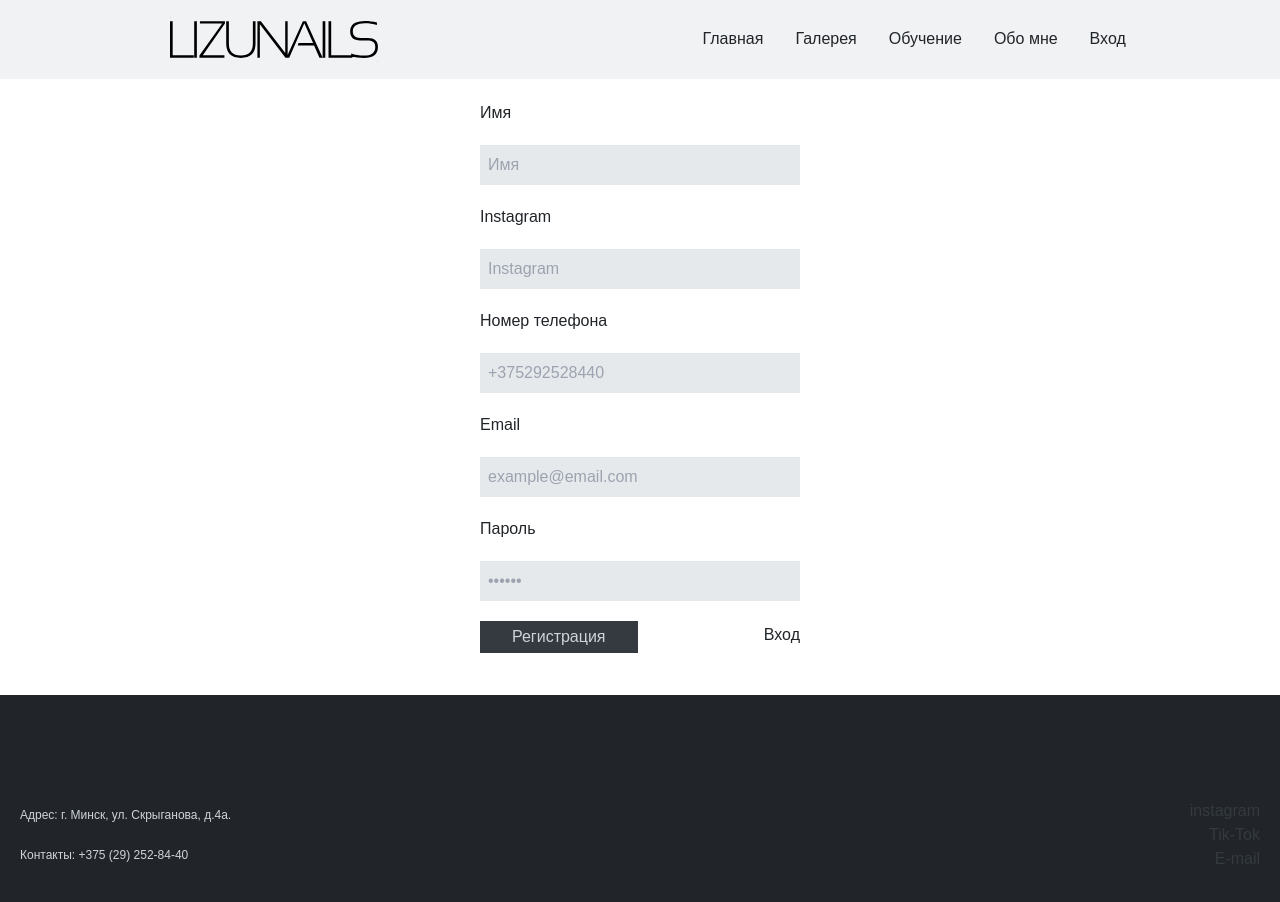
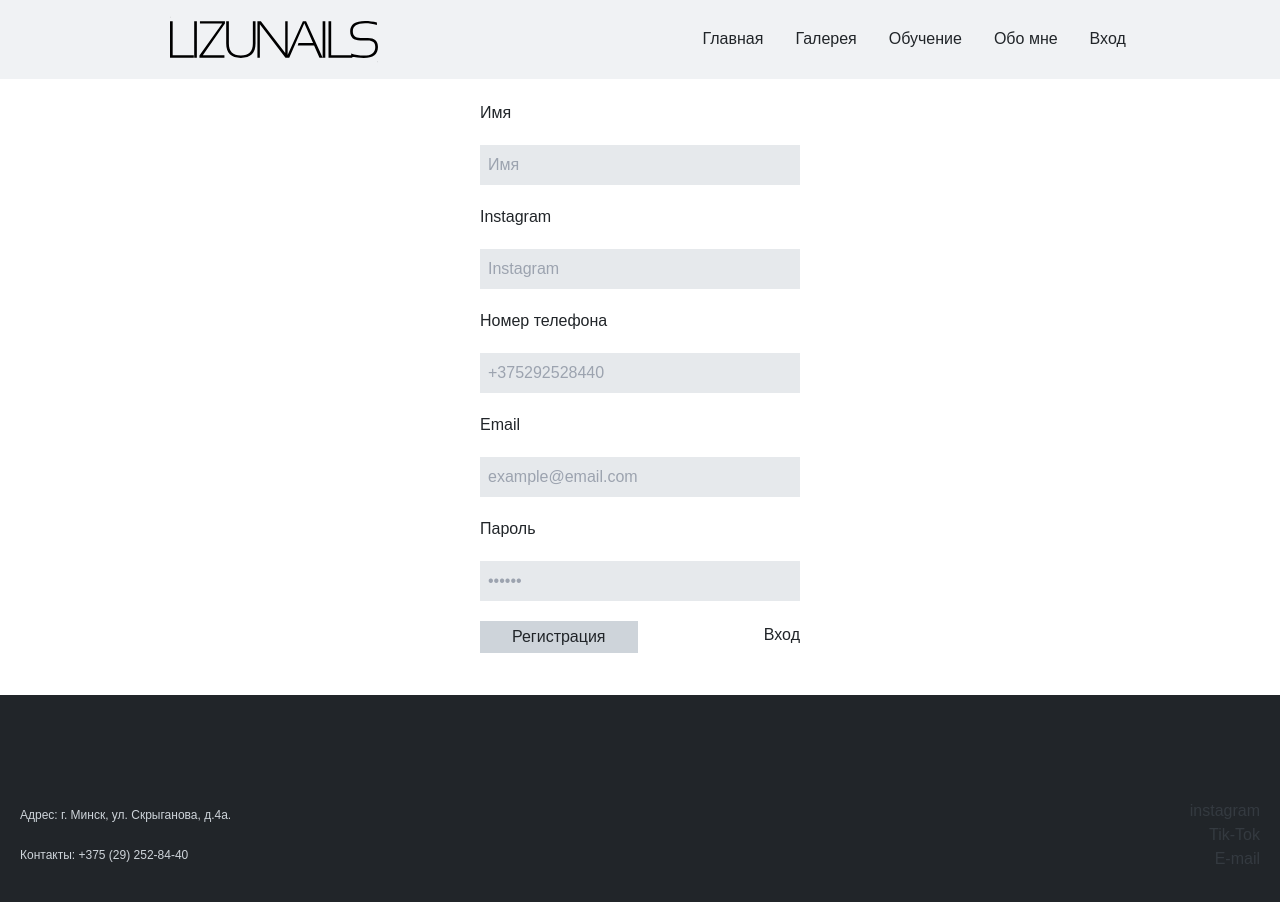
Before and after one commit to JaZhKa/Lizu-Nails, a React (Vite) app in the folder frontend/: page /signup in a window 1280 px wide. Shown: the top 902 px of the page. Built offline with nearby package versions, Linux system fonts and the light colour scheme.

Commit message:
fix login & signup validation

```diff
--- a/frontend/src/pages/Login.jsx
+++ b/frontend/src/pages/Login.jsx
@@ -90,9 +90,12 @@ const Login = () => {
         <Button
           disabled={
             !isLoaded ||
+            email.isEmpty ||
             email.minLengthError ||
+            email.maxLengthError ||
+            email.isEmailError ||
+            password.isEmpty ||
             password.minLengthError ||
-            email.maxLengthError ||
             password.maxLengthError
           }
         >
@@ -100,7 +103,7 @@ const Login = () => {
         </Button>
         <Anchor to={"/signup"}>Регистрация</Anchor>
       </div>
-      {error && <p className="text-xs text-error">{error}</p>}
+      {error && <p className="text-xs text-error">Не корректнае данные</p>}
     </form>
   );
 };
--- a/frontend/src/pages/Signup.jsx
+++ b/frontend/src/pages/Signup.jsx
@@ -19,7 +19,11 @@ const Signup = () => {
     minLength: 2,
     isEmpty: true,
   });
-  const instagramNickname = useInput("", { maxLength: 30, isEmpty: true });
+  const instagramNickname = useInput("", {
+    maxLength: 30,
+    minLength: 1,
+    isEmpty: true,
+  });
   const phoneNumber = useInput("", {
     maxLength: 13,
     minLength: 13,
@@ -95,7 +99,9 @@ const Signup = () => {
         Instagram
       </Input>
       {instagramNickname.isDirty &&
-        (instagramNickname.isEmpty || instagramNickname.maxLengthError) && (
+        (instagramNickname.isEmpty ||
+          instagramNickname.minLengthError ||
+          instagramNickname.maxLengthError) && (
           <div className="text-xs text-error">
             {instagramNickname.errorMessage}
           </div>
@@ -186,10 +192,33 @@ const Signup = () => {
           <div className="text-xs text-error">{password.errorMessage}</div>
         )}
       <div className="flex w-9/12 justify-between md:w-80">
-        <Button disabled={!isLoaded}>Регистрация</Button>
+        <Button
+          disabled={
+            !isLoaded ||
+            name.isEmpty ||
+            name.minLengthError ||
+            name.maxLengthError ||
+            name.isNameError ||
+            email.isEmpty ||
+            email.minLengthError ||
+            email.maxLengthError ||
+            email.isEmailError ||
+            instagramNickname.isEmpty ||
+            instagramNickname.minLengthError ||
+            instagramNickname.maxLengthError ||
+            phoneNumber.isEmpty ||
+            phoneNumber.minLengthError ||
+            phoneNumber.maxLengthError ||
+            password.isEmpty ||
+            password.minLengthError ||
+            password.maxLengthError
+          }
+        >
+          Регистрация
+        </Button>
         <Anchor to={"/login"}>Вход</Anchor>
       </div>
-      {error && <p className="text-xs text-error">{error}</p>}
+      {error && <p className="text-xs text-error">Не корректнае данные</p>}
     </form>
   );
 };
--- a/frontend/src/style/output.css
+++ b/frontend/src/style/output.css
@@ -845,6 +845,10 @@ html {
   min-height: calc(100dvh - 204px);
 }
 
+.min-h-\[calc\(100dvh_-_212px\)\] {
+  min-height: calc(100dvh - 212px);
+}
+
 .w-4\/5 {
   width: 80%;
 }
```
